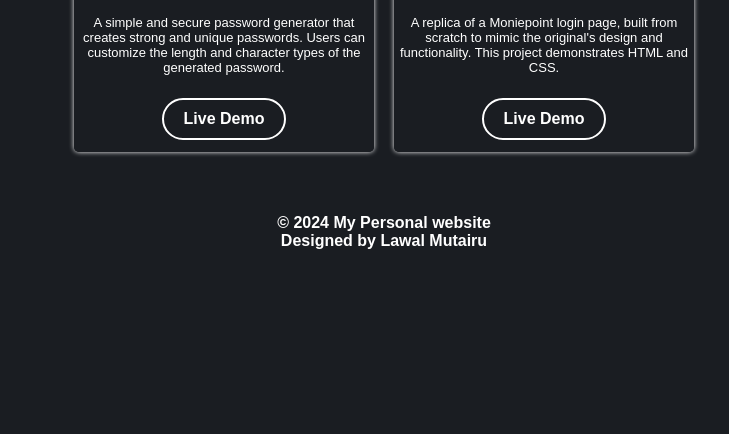
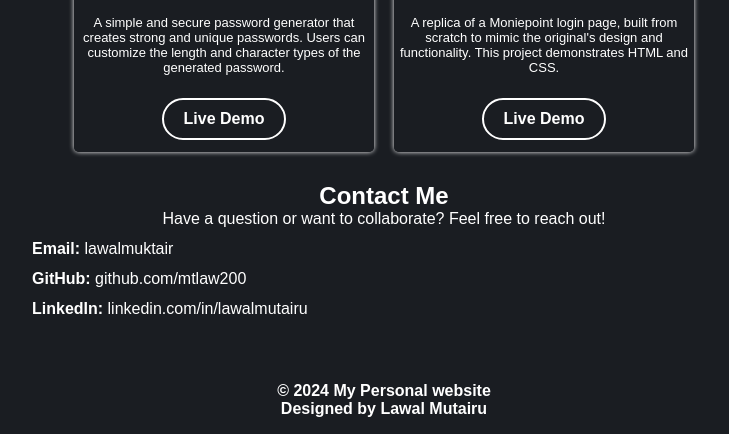
Before and after one commit to mtLaw200/my-personal-webpage, a plain HTML site: page index.html in a window 1280 px wide. Shown: the part 1877-2311 px from the top of the page, without its empty margins (256-985 px from the left). Before the commit the page ends 2143 px from the top, so only its background shows below. Drawn offline with Linux system fonts and the light colour scheme; a script that the page names is missing.

Commit message:
"Added contact section to index.html and updated styles in index.css"

```diff
--- a/index.html
+++ b/index.html
@@ -201,6 +201,30 @@
             </div>
           </div>
         </div>
+        <section id="contact">
+          <h2>Contact Me</h2>
+          <p>Have a question or want to collaborate? Feel free to reach out!</p>
+          <ul>
+            <li>
+              <strong>Email:</strong>
+              <a href="mailto:lawalmuktair@gmail.com">lawalmuktair</a>
+            </li>
+            <li>
+              <strong>GitHub:</strong>
+              <a href="https://github.com/mtLaw200" target="_blank"
+                >github.com/mtlaw200</a
+              >
+            </li>
+            <li>
+              <strong>LinkedIn:</strong>
+              <a
+                href="https://www.linkedin.com/in/lawal-mutairu-biodun-704276111"
+                target="_blank"
+                >linkedin.com/in/lawalmutairu</a
+              >
+            </li>
+          </ul>
+        </section>
       </main>
     </div>
     <div class="container">
--- a/styles/index.css
+++ b/styles/index.css
@@ -59,17 +59,6 @@ ul li {
   margin: 12px;
 }
 
-.links a {
-  display: block;
-  margin: 0.5em 0;
-  color: #4caf50;
-  text-decoration: none;
-}
-
-.links a:hover {
-  text-decoration: underline;
-}
-
 footer {
   width: 100%;
   padding: 1em;
@@ -89,7 +78,8 @@ footer {
   text-align: center;
 }
 
-#about ul {
+#about ul,
+#contact ul {
   text-align: left;
 }
 
```
